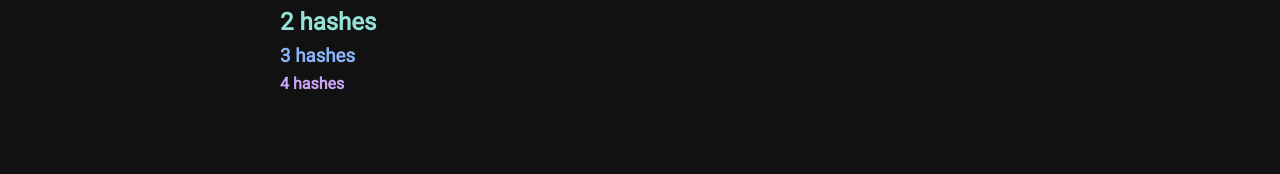
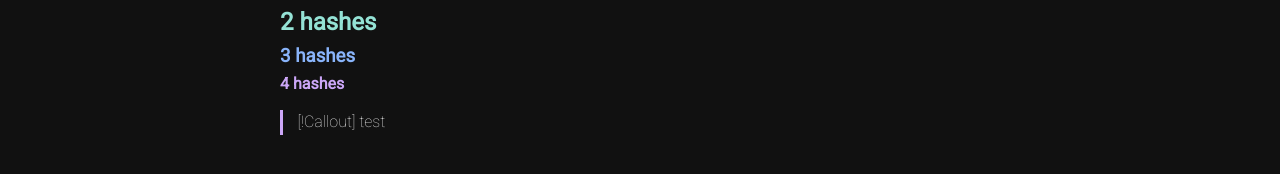
Before and after one commit to Marmitewarlock/suzal, a Jekyll site: the page built from zines/index.md, in a window 1280 px wide. Shown: the part 709-883 px from the top of the page. Built offline with Jekyll 4.4.1, drawn with Linux system fonts in a browser that asks for light colours.

Commit message:
Update index.md

```diff
--- a/zines/index.md
+++ b/zines/index.md
@@ -20,3 +20,6 @@ paragraph
 ## 2 hashes
 ### 3 hashes
 #### 4 hashes
+
+> [!Callout]
+> test
```
